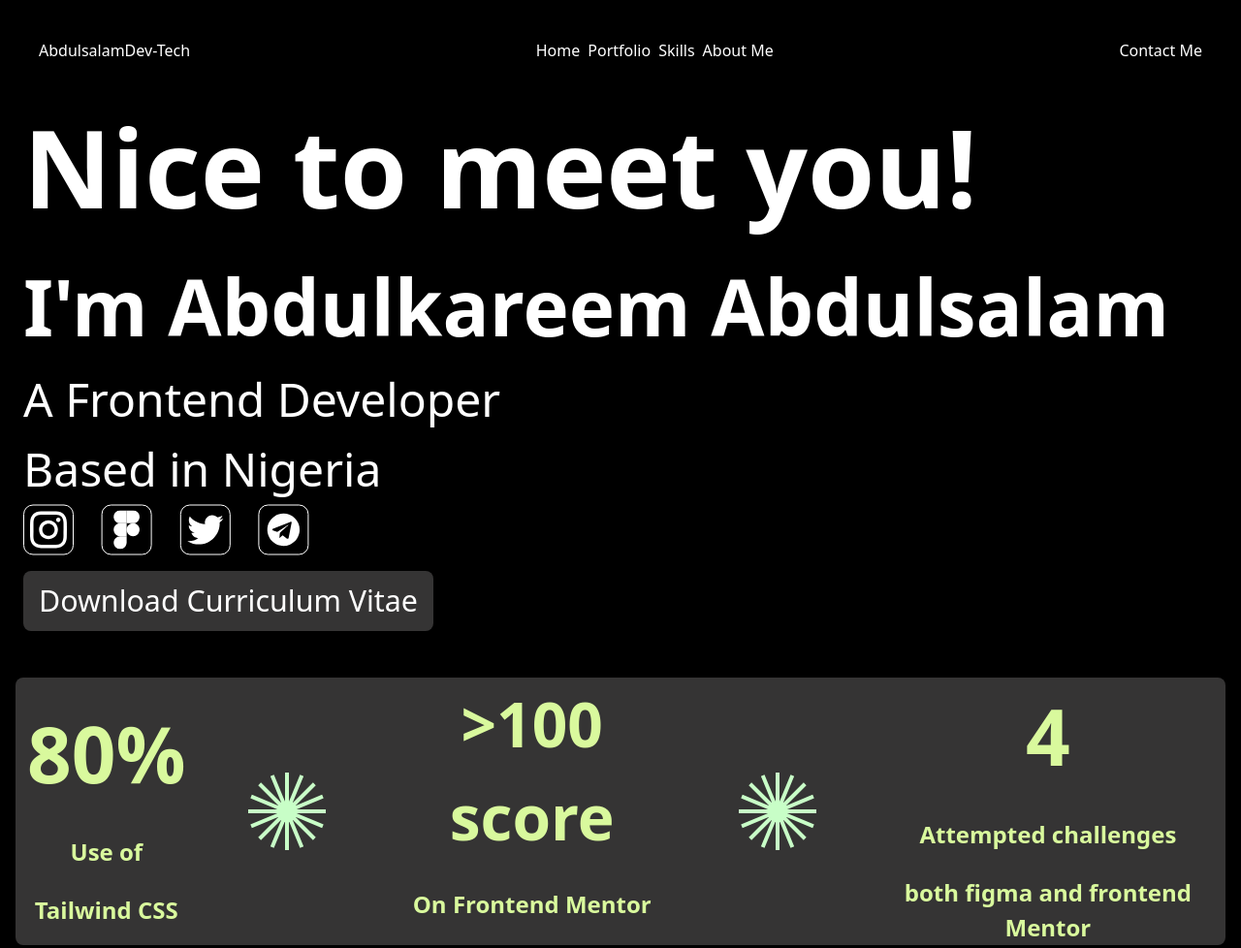
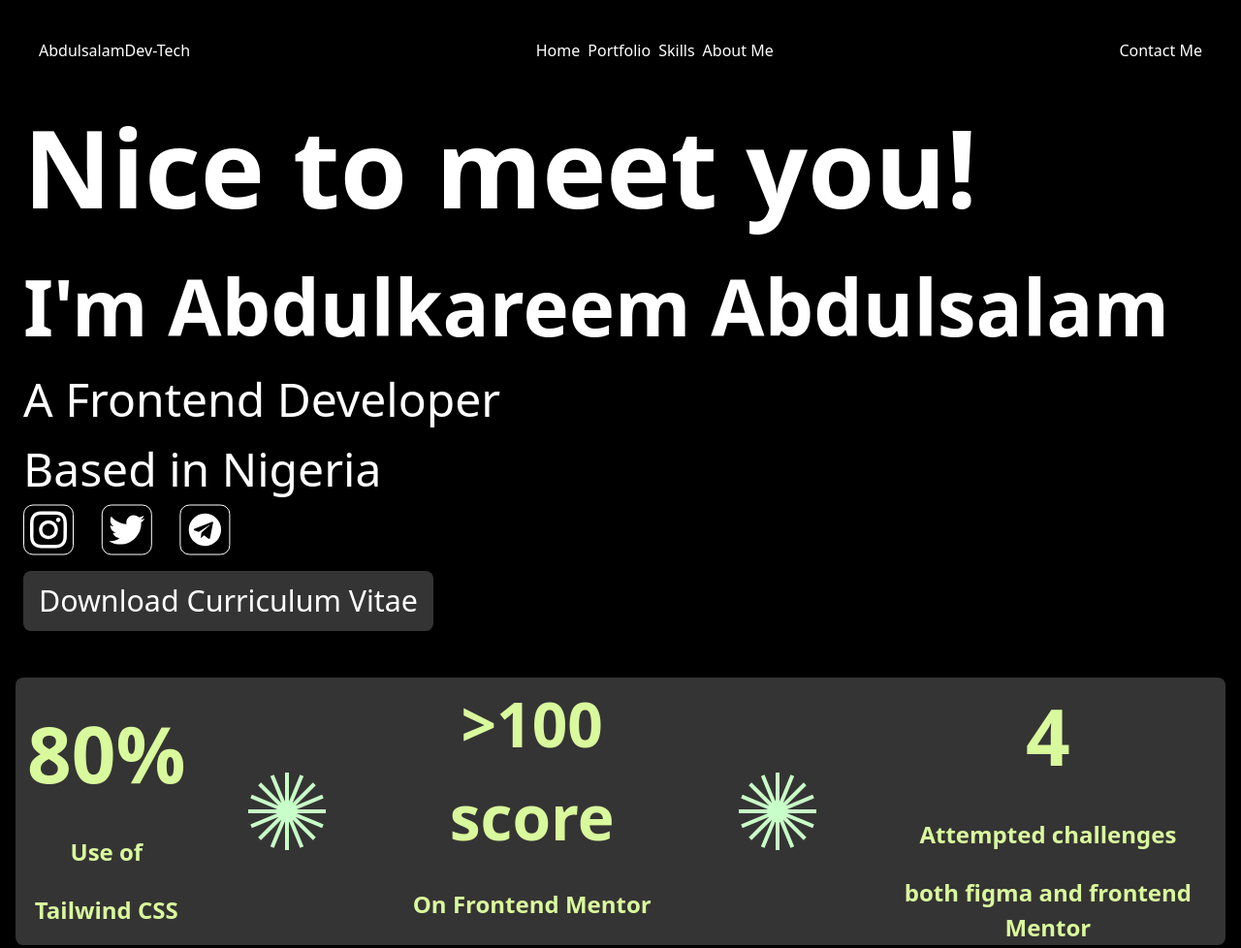
Before and after one commit to AbdulkareemAbdulsalamDev-tech/my-portfolio, a plain HTML site: page index.html in a window 1280 px wide. Shown: the top 978 px of the page at 97% size. Drawn offline with nearby package versions, Linux system fonts and the light colour scheme.

Commit message:
Add files via upload

```diff
--- a/index.html
+++ b/index.html
@@ -45,7 +45,6 @@
             <div class="text-white font-size: text-[2rem] md:text-[3rem] font-sans mb-0">Based in Nigeria</div>
             <div class="flex gap-5 md:gap-7">
                 <a href="https://www.instagram.com/_abayomi27"><img src="./assets/images/Instagram.svg"/></a>
-                <a href="https://www.figma.com/files/team/1500113993928665590/recents-and-sharing?fuid=1500113989903130397"><img src="./assets/images/figma.svg"/></a>
                 <a href="https://x.com/abayo001"><img src="./assets/images/Twitter.svg"/></a>
                 <a href="https://t.me/abayomi01"><img src="./assets/images/Telegram.svg"/></a>
             </div>
```
